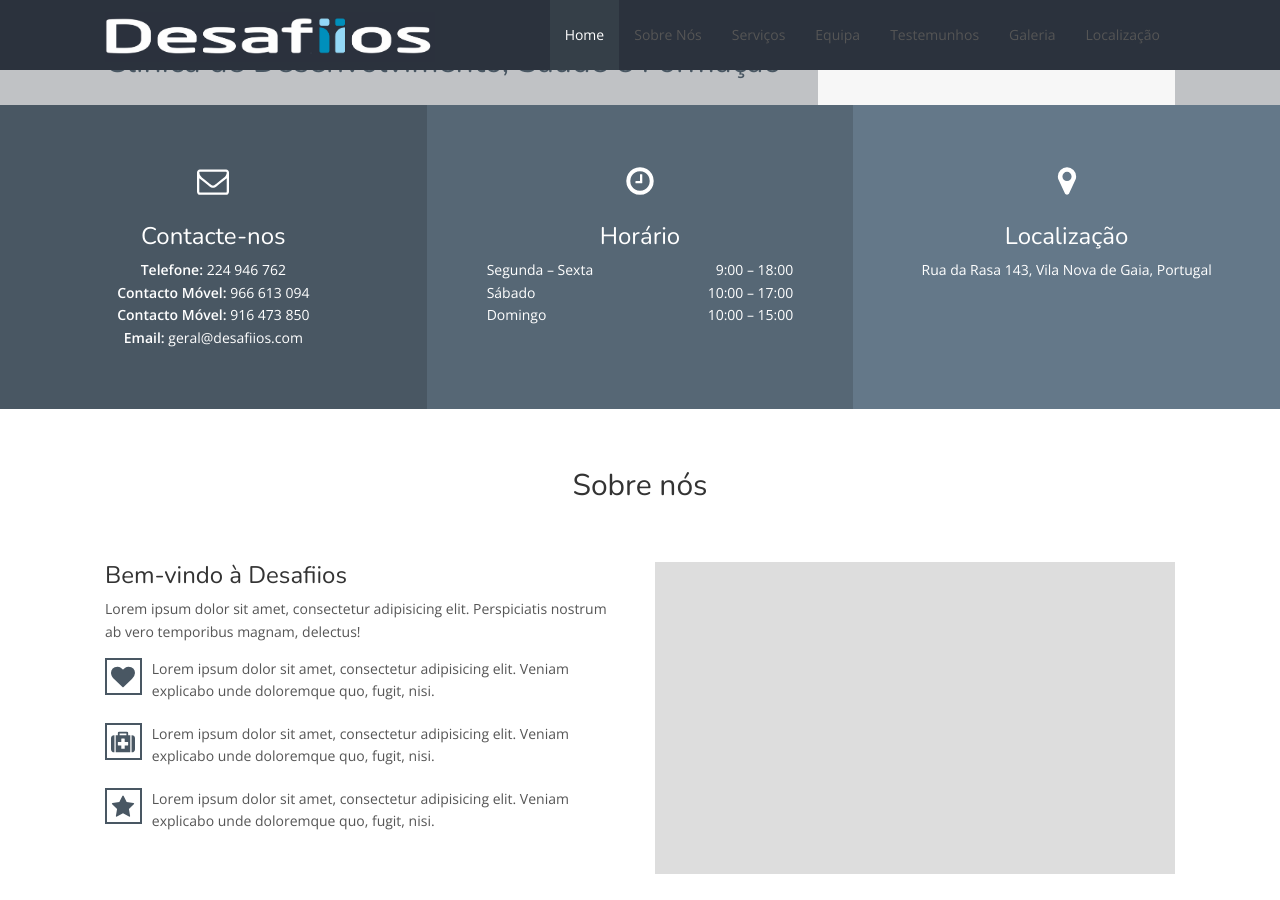
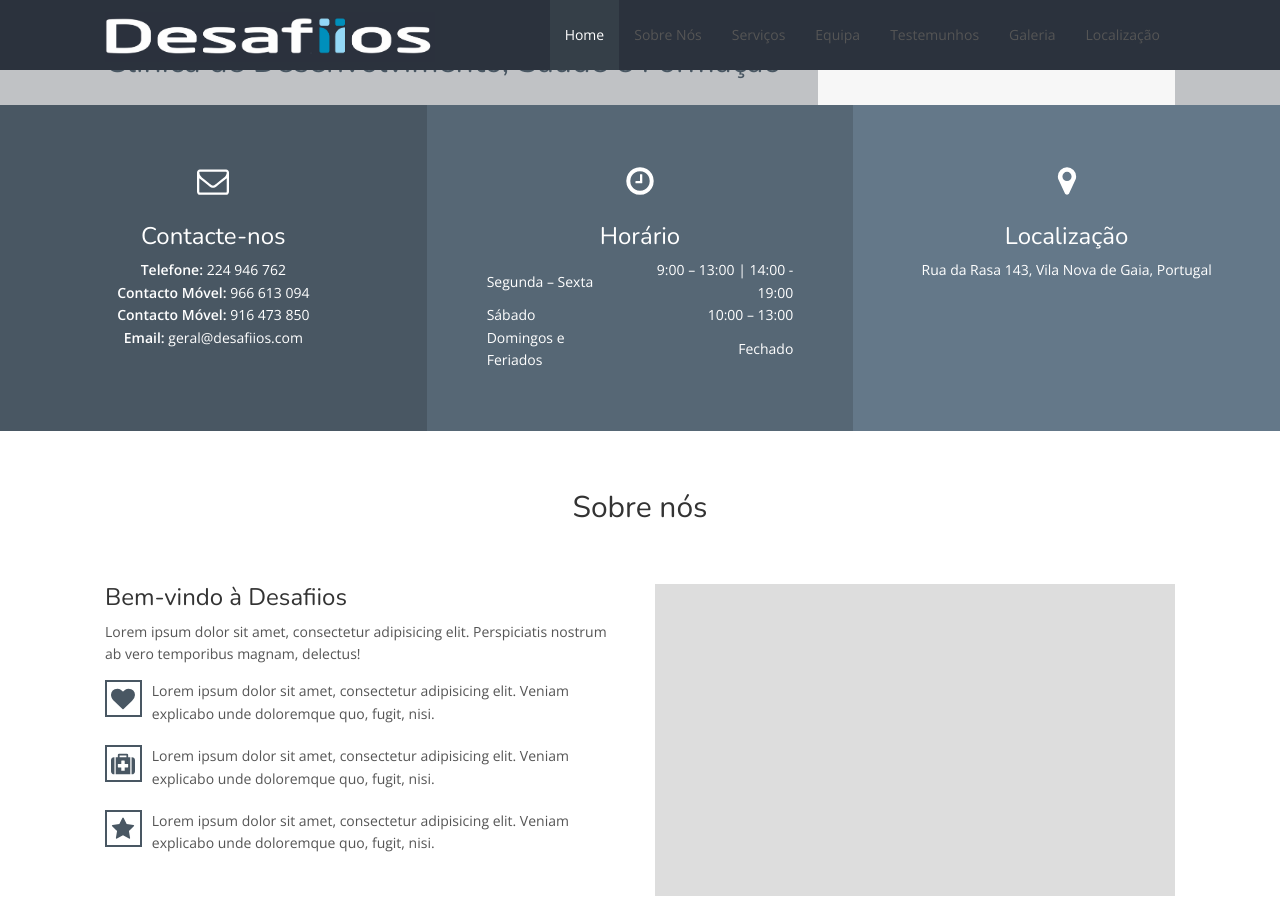
Before and after one commit to desafiios/desafiios.com, a Jekyll site: the page built from index.html, in a window 1280 px wide and 900 px high, scrolled down 441 px. Built offline with Jekyll 4.4.1, drawn with Linux system fonts in a browser that asks for light colours; nearby versions of some CDN libraries.

Commit message:
opening hours updated

```diff
--- a/_config.yml
+++ b/_config.yml
@@ -24,9 +24,9 @@ contact:
     address: Rua da Rasa 143, Vila Nova de Gaia, Portugal
 
 # Opening hours
-monday_friday: 9:00 – 18:00
-saturday: 10:00 – 17:00
-sunday: 10:00 – 15:00
+monday_friday: 9:00 – 13:00 | 14:00 - 19:00
+saturday: 10:00 – 13:00
+sunday: Fechado
 
 # Testimonials
 testimonials:
--- a/index.html
+++ b/index.html
@@ -65,7 +65,7 @@ layout: default
                     <td>{{ site.saturday }}</td>
                 </tr>
                 <tr>
-                    <td>Domingo</td>
+                    <td>Domingos e Feriados</td>
                     <td>{{ site.sunday }}</td>
                 </tr>
             </tbody>
```
